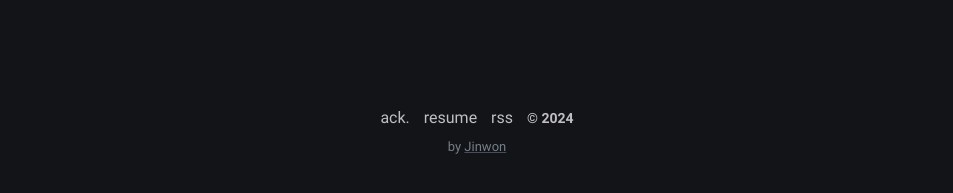
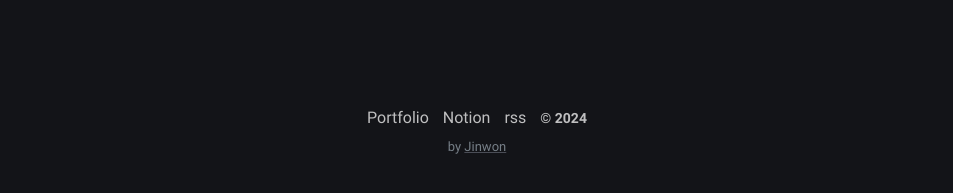
Before and after one commit to JinwonShen/JinwonShen.github.io, a Jekyll site: the page built from about.md, in a window 1280 px wide. Shown: the part 702-895 px from the top of the page, without its empty margins (163-1116 px from the left). Built offline with Jekyll 4.4.1, drawn with Linux system fonts in a browser that asks for light colours.

Commit message:
footer.html, about.md

```diff
--- a/_includes/footer.html
+++ b/_includes/footer.html
@@ -1,6 +1,6 @@
 <footer class="footer">
-  <a class="footer_item" href="/thanks">ack.</a>
-  <a class="footer_item" href="javascript::void(0)">resume</a>
+  <a class="footer_item" href="/thanks">Portfolio</a>
+  <a class="footer_item" href="https://www.notion.so/sjinwon/767ff7defe3b48e5882a83c5aa41a9cc?pvs=4">Notion</a>
   <a class="footer_item" href="/feed.xml">rss</a>
   <span class="footer_item">&copy; {{ site.time | date: "%Y" }}</span>
   <small class="footer_copyright">
--- a/about.md
+++ b/about.md
@@ -2,7 +2,7 @@
 title: About
 permalink: /about/
 layout: page
-excerpt: Hello peeps, I'm student of computer science from Banyuwangi, living in Jogjakarta. This blog for documentation about my programming journey, running on jekyll, hosting on netlify and using my own simple theme.
+excerpt: 안녕하세요. 프론트엔드 개발자 진원입니다. 이 곳은 제가 프론트엔드를 공부하며 보고 듣고 느낀 것 들을 정리한 블로그입니다. 많은 관심 부탁드립니다. 방문해주셔서 감사합니다.
 comments: false
 ---
 
```
